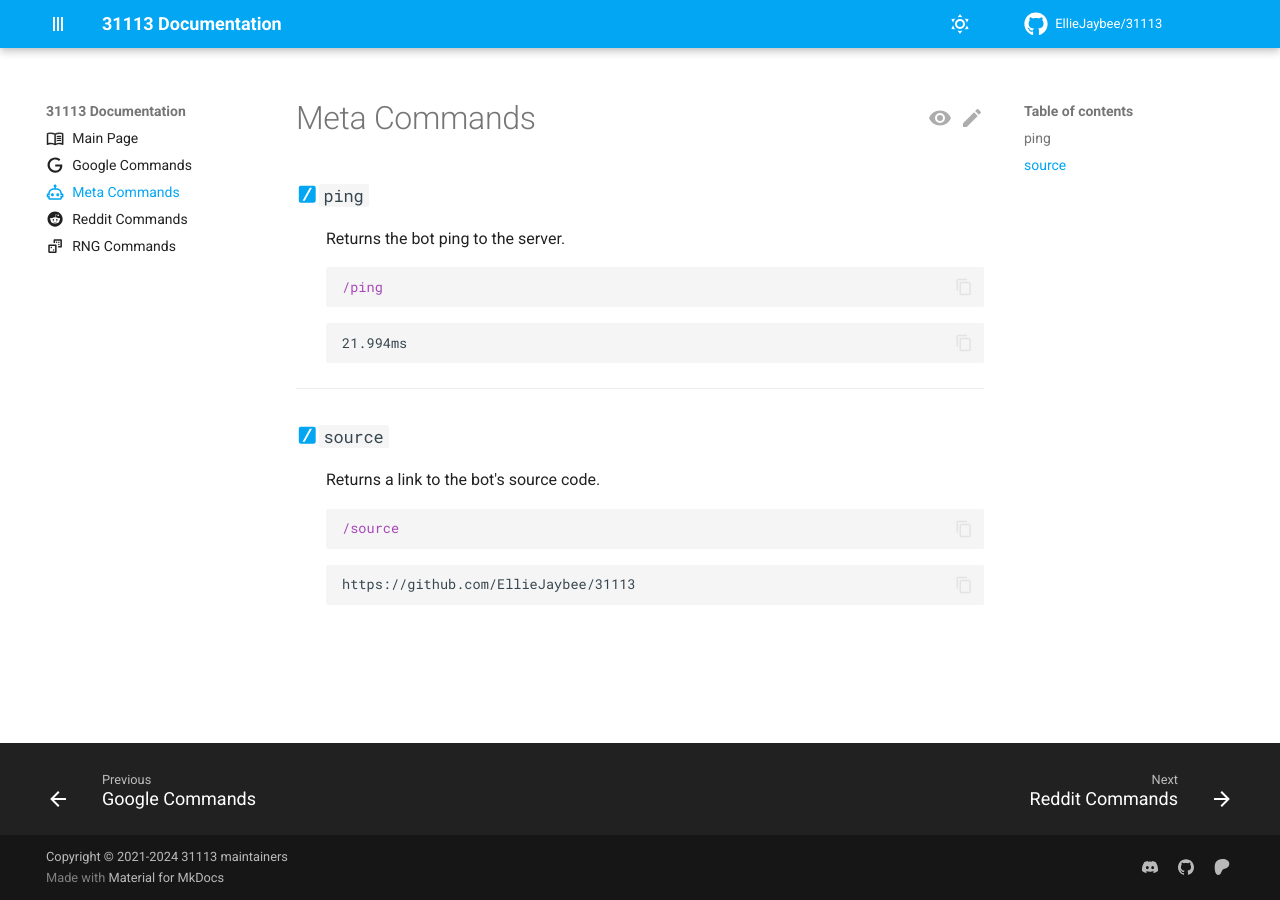
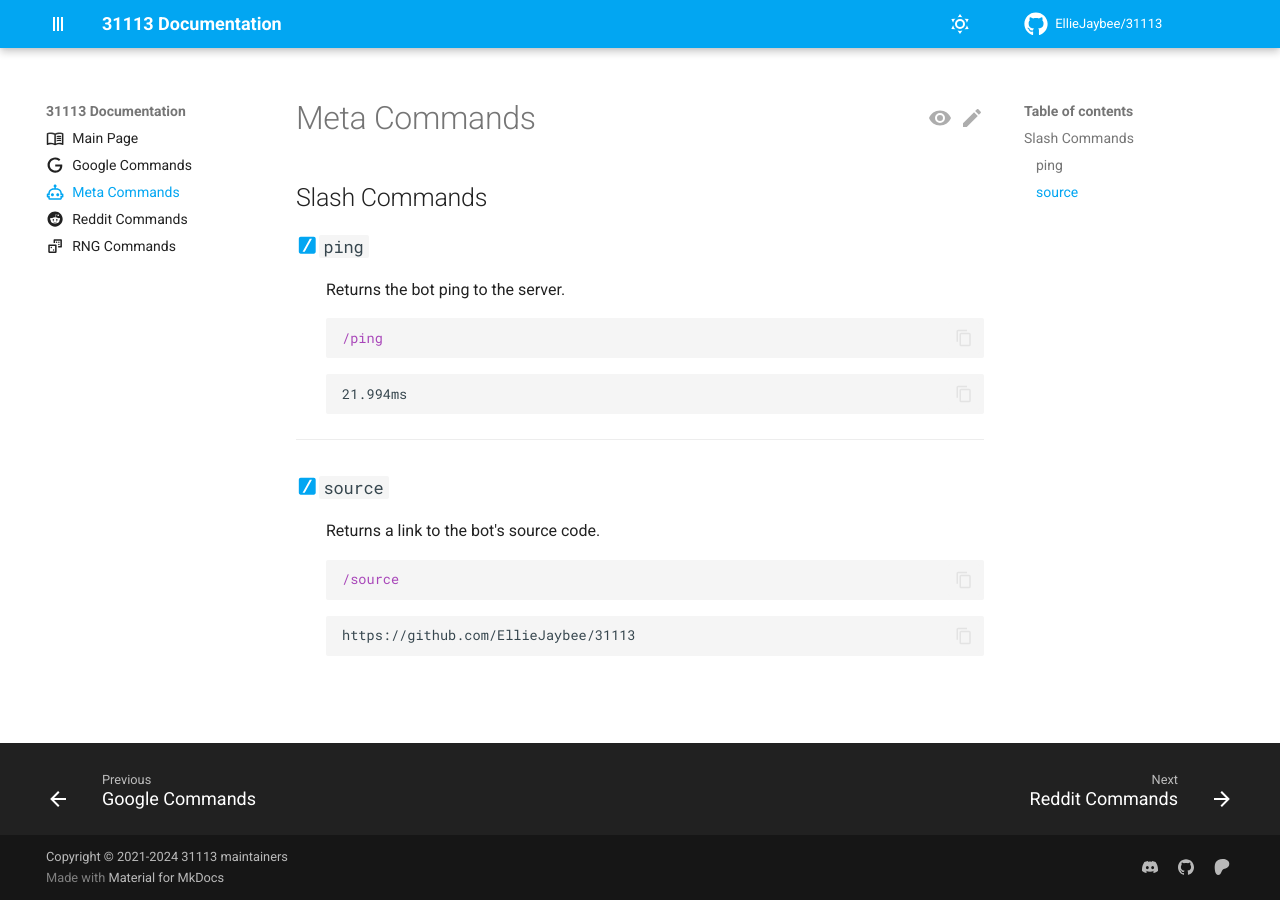
Before and after one commit to EllieJaybee/31113, an MkDocs documentation site: the page built from docs/meta.md, in a window 1280 px wide. Built offline with MkDocs 1.6.1 and Material for MkDocs 9.7.7, drawn with Linux system fonts in a browser that asks for light colours; comment, search, counter and statistics services are not loaded.

Commit message:
Missed one thing

```diff
--- a/docs/meta.md
+++ b/docs/meta.md
@@ -2,6 +2,8 @@
 title: Meta Commands
 icon: material/robot-outline
 ---
+
+## Slash Commands
 
 ### [:material-slash-forward-box:][slash]`ping`
 
```
